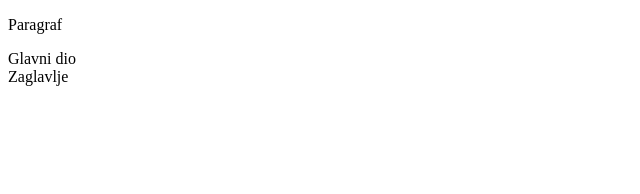
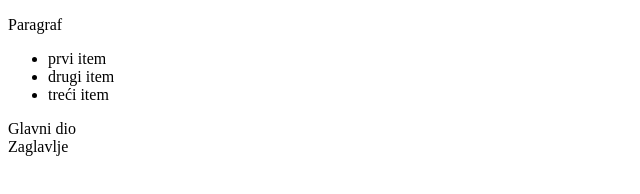
Before and after one commit to mperaic/vjezbeni_repozitorij, a plain HTML site: page index.html in a window 1280 px wide. Shown: the whole page, without its empty margins (0-640 px from the left). Drawn offline with Linux system fonts and the light colour scheme.

Commit message:
Master - drugi commit

```diff
--- a/index.html
+++ b/index.html
@@ -10,6 +10,11 @@
     <header>
       <title>Naslov</title>
       <p>Paragraf</p>
+      <ul>
+        <li>prvi item</li>
+        <li>drugi item</li>
+        <li>treći item</li>
+      </ul>
     </header>
     <main>Glavni dio</main>
     <footer>Zaglavlje</footer>
```
